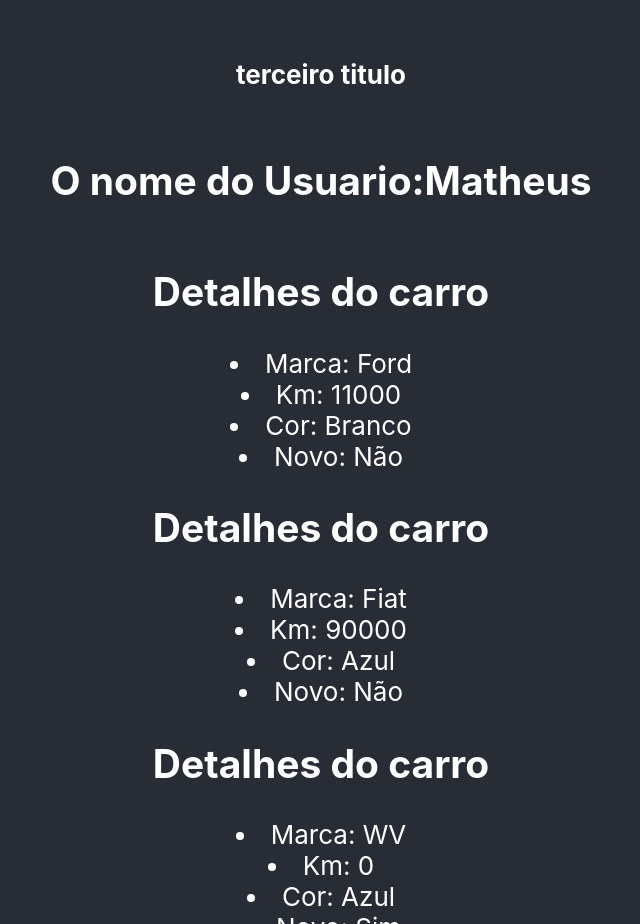
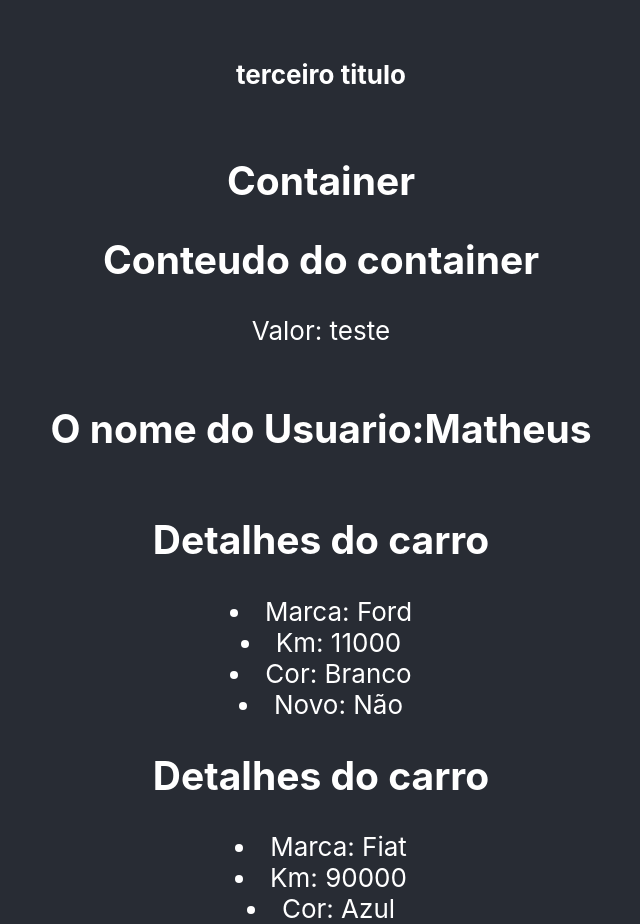
Before and after one commit to thallysonsalazar2025/CursoReact, a React (Create React App) app: page / in a window 1280 px wide. Shown: the part 1047-1971 px from the top of the page, without its empty margins (319-959 px from the left). Built offline with nearby package versions, Linux system fonts and the light colour scheme.

Commit message:
[REACT-002] FUNDAMENTOS- Children - com a propriedade children possibilita abraçar o conteudo do componente filho

```diff
--- a/src/App.tsx
+++ b/src/App.tsx
@@ -8,6 +8,7 @@ import ConditionalRender from "./components/ConditionalRender";
 import ShowUserName from "./components/ShowUserName";
 import CarDetails from "./components/CarDetails";
 import Fragment from "./components/Fragment";
+import Container from "./components/Container";
 
 function App() {
   const name = "Matheus";
@@ -25,6 +26,10 @@ function App() {
           <ListRender />
           <ConditionalRender />
           <Fragment proFragment = "terceiro titulo"/>
+          {/*Childrren component possibilita inclusão de codigo html*/}
+          <Container myValue="teste">
+              <h2>Conteudo do container</h2>
+          </Container>
         {/*Props*/}
           <ShowUserName name= {name} />
         {/*Destructuring*/}
--- /dev/null
+++ b/src/components/Container.js
@@ -0,0 +1,11 @@
+//com a propriedade children possibilita abraçar o conteudo do componente filho
+const Container = ({children, myValue}) => {
+    return (
+        <div>
+            <h2>Container</h2>
+            {children}
+            <p>Valor: {myValue}</p>
+        </div>
+    )
+}
+export default Container;
```
